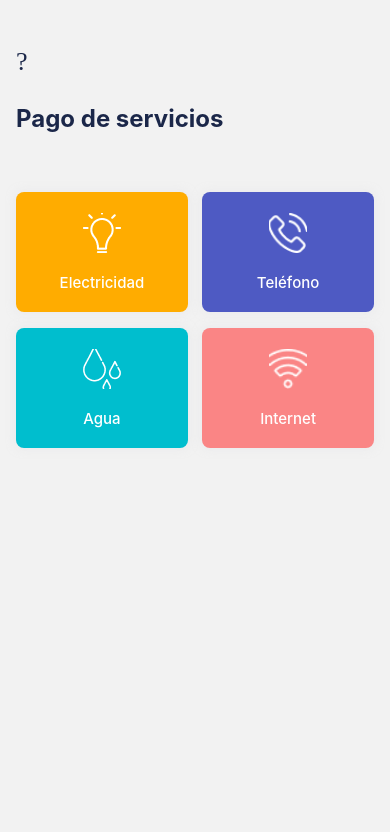
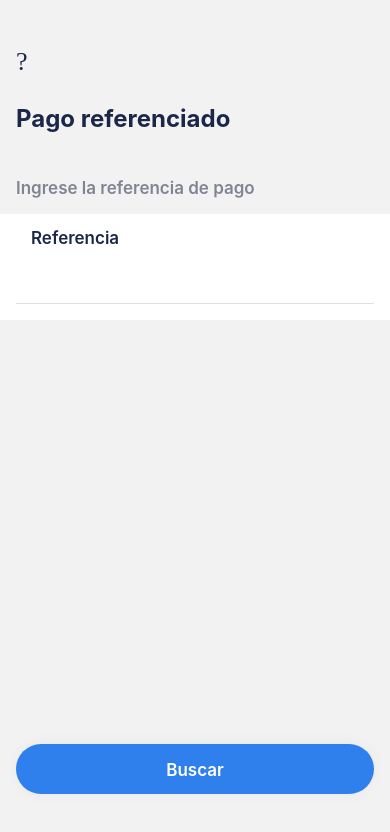
Before and after one commit to hackemateninja/Bank-react-native, a React Native app: screen / in a window 390 px wide. Shown: the top 832 px of the page. Built offline with nearby package versions, Linux system fonts and the light colour scheme.

Commit message:
payment reference

```diff
--- a/App.js
+++ b/App.js
@@ -1,10 +1,10 @@
 import React from 'react';
-import PaymentServicesScreen from "./screens/payment_services/PaymentServicesScreen";
+import PaymentReferenceScreen from "./screens/PaymentReference/PaymentReferenceScreen";
 
 
 const App = ()=> {
   return(
-    <PaymentServicesScreen/>
+    <PaymentReferenceScreen/>
   );
 }
 
--- /dev/null
+++ b/components/cards/CardInput.js
@@ -0,0 +1,24 @@
+import React from 'react';
+import {CardInputBottomContainer, CardInputStyle, CardInputTopContainer} from "./CardStyles";
+import Text from "../common_components/text/Text";
+import Styles from "../../utils/styles";
+import InputTextComponent from "../inputs/InputTextComponent";
+
+
+const CardInput = ({title})=>{
+	return (
+		<CardInputStyle>
+			<CardInputTopContainer>
+				<Text
+					title={title}
+					color={Styles.colors.dark}
+					type="subtitle"
+				/>
+			</CardInputTopContainer>
+			<CardInputBottomContainer>
+				<InputTextComponent/>
+			</CardInputBottomContainer>
+		</CardInputStyle>
+	);
+}
+export default CardInput;
--- a/components/cards/CardStyles.js
+++ b/components/cards/CardStyles.js
@@ -19,13 +19,26 @@ export const CardServiceStyle = styled.TouchableOpacity`
 	shadow-color: ${Styles.colors.light};
 	shadow-radius: 10px;
 	shadow-opacity: 0.5;
-	elevation: ${5};
+	elevation: ${10};
 	display: flex;
 	align-items: center;
 	justify-content: space-evenly;
 	margin-bottom: 16px;
 `;
 
+export const CardInputStyle = styled.View`
+	width: 100%;
+	background: ${Styles.colors.white};
+`;
+export const CardInputTopContainer = styled.View`
+	padding-top: 14px;
+	padding-left: 31px;
+	padding-bottom: 16px;
+`;
+export const CardInputBottomContainer = styled.View`
+	padding-horizontal: 16px;
+	padding-bottom: 16px;
+`;
 
 export const IconCard = styled.Image`
 	width: 38px;
--- a/components/common_components/buttons/ButtonsStyle.js
+++ b/components/common_components/buttons/ButtonsStyle.js
@@ -8,7 +8,7 @@ export const ButtonContainer = styled.View`
 	padding-horizontal: 16px;
 `;
 
-export const ButtonStyle = styled.View`
+export const ButtonStyle = styled.TouchableOpacity`
 	width: 100%;
 	height: 50px;
 	border-radius: ${Styles.radius.XLBig};
--- a/components/common_components/text/Text.js
+++ b/components/common_components/text/Text.js
@@ -4,13 +4,13 @@ import {Medium, Small, SubTitle, Title} from "./TextStyle";
 const Text = ({color, type, title})=>{
 	switch (type) {
 		case 'title':
-			return (<Title style={{color: color}}>{title.toString()}</Title>);
+			return (<Title color={color}>{title.toString()}</Title>);
 		case 'subtitle':
-			return (<SubTitle style={{color: color}}>{title.toString()}</SubTitle>);
+			return (<SubTitle color={color}>{title.toString()}</SubTitle>);
 		case 'medium':
-			return (<Medium style={{color: color}}>{title.toString()}</Medium>);
+			return (<Medium color={color}>{title.toString()}</Medium>);
 		case 'small':
-			return (<Small style={{color: color}}>{title.toString()}</Small>);
+			return (<Small color={color}>{title.toString()}</Small>);
 		default:
 			return null;
 	}
--- a/components/common_components/text/TextStyle.js
+++ b/components/common_components/text/TextStyle.js
@@ -4,19 +4,23 @@ import Styles from "../../../utils/styles";
 export const Title = styled.Text`
 	font-size: ${Styles.fonts.xl};
 	font-weight: ${Styles.fonts.bold};
+	color: ${props => props.color};
 `;
 
 export const SubTitle = styled.Text`
 	font-size: ${Styles.fonts.l};
 	font-weight: ${Styles.fonts.semiBold};
+	color: ${props => props.color};
 `;
 
 export const Medium = styled.Text`
 	font-size: ${Styles.fonts.m};
  	font-weight: ${Styles.fonts.medium};
+ 	color: ${props => props.color};
 `;
 
 export const Small = styled.Text`
 	font-size: ${Styles.fonts.s};
 	font-weight: ${Styles.fonts.medium};
+	color: ${props => props.color};
 `;
--- /dev/null
+++ b/components/inputs/InputStyle.js
@@ -0,0 +1,9 @@
+import styled from "styled-components/native";
+import Styles from "../../utils/styles";
+
+export const InputTextStyle = styled.TextInput`
+	border-bottom-width: 1px;
+	border-bottom-color: ${Styles.colors.light};
+	font-size: ${Styles.fonts.m};
+	height: 40px;
+`;
--- /dev/null
+++ b/components/inputs/InputTextComponent.js
@@ -0,0 +1,10 @@
+import React from 'react';
+import {InputTextStyle} from "./InputStyle";
+
+const InputTextComponent = ()=>{
+	return(
+		<InputTextStyle onChangeText={()=>{}}/>
+	);
+};
+
+export default InputTextComponent;
--- a/screens/PaymentReference/PaymentReferenceScreen.js
+++ b/screens/PaymentReference/PaymentReferenceScreen.js
@@ -2,12 +2,26 @@ import React from 'react';
 import Layout from "../../components/layout/Layout";
 import Header from "../../components/common_components/headers/Header";
 import Button from "../../components/common_components/buttons/Button";
+import CardInput from "../../components/cards/CardInput";
+import {Body} from "./PaymentReferenceScreenStyles";
+import Text from "../../components/common_components/text/Text";
+import Styles from "../../utils/styles";
+import Container from "../../components/common_components/containers/Container";
 
 const PaymentReferenceScreen = ()=> {
 	return (
 		<Layout>
 			<Header title="Pago referenciado"/>
-			<Button title="Buscar"/>
+			<Body>
+				<Container>
+					<Text
+						type="subtitle"
+						color={Styles.colors.lightGrey}
+						title="Ingrese la referencia de pago"/>
+				</Container>
+				<CardInput title="Referencia"/>
+				<Button title="Buscar"/>
+			</Body>
 		</Layout>
 	);
 }
--- /dev/null
+++ b/screens/PaymentReference/PaymentReferenceScreenStyles.js
@@ -0,0 +1,9 @@
+import styled from "styled-components/native";
+
+export const Body = styled.View`
+	position: absolute;
+	padding-top: 18px;
+	width: 100%;
+	height: 81%;
+	bottom: 0;
+`;
```
